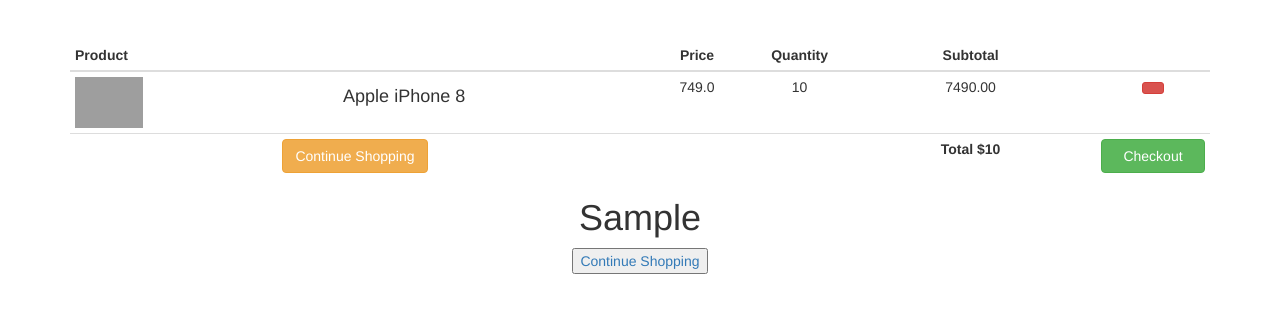
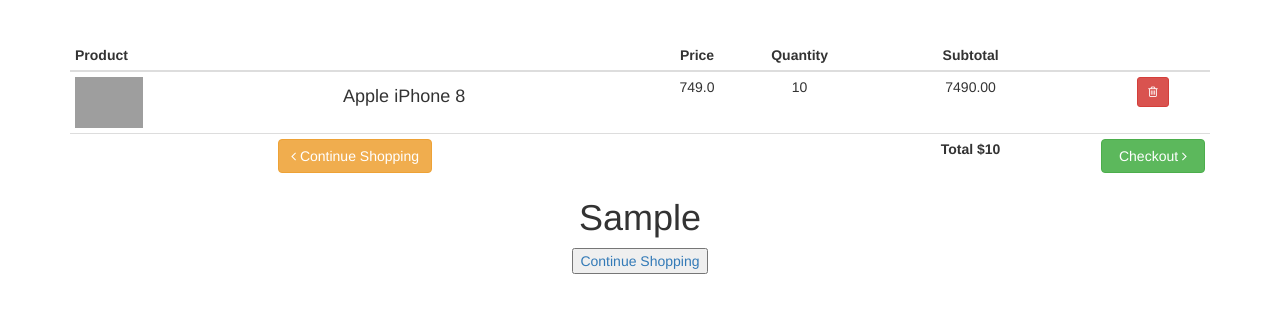
Before and after one commit to srisgajare/online_retail_management, a Django app: template user/templates/cart.html in a window 1280 px wide. Shown: the part 80-393 px from the top of the page. Run offline with Django 3.2, Linux system fonts and the light colour scheme; data comes from the database, SQL or seed files in the repository; tables that the repository leaves empty hold one stand-in row (values such as "Sample post"); the template is opened without the code that fills it: values that come from a table or form of the project are taken from there, most other values are stand-ins (such as "Sample title", 1, 10 or a date in 2020); some libraries are stand-ins or nearby versions; grey boxes are pictures that could not be loaded.

Commit message:
added delete bootstrap image

```diff
--- a/user/templates/cart.html
+++ b/user/templates/cart.html
@@ -4,6 +4,7 @@
 {% block css %}
     <link href='https://fonts.googleapis.com/css?family=Satisfy' rel='stylesheet' type='text/css'>
     <link rel="stylesheet" href="{% static 'ShoppersPoint/css/base-page-css.css' %}">
+    <link href="//maxcdn.bootstrapcdn.com/font-awesome/4.1.0/css/font-awesome.min.css" rel="stylesheet">
 {% endblock %}
 
 {% block body %}
```
